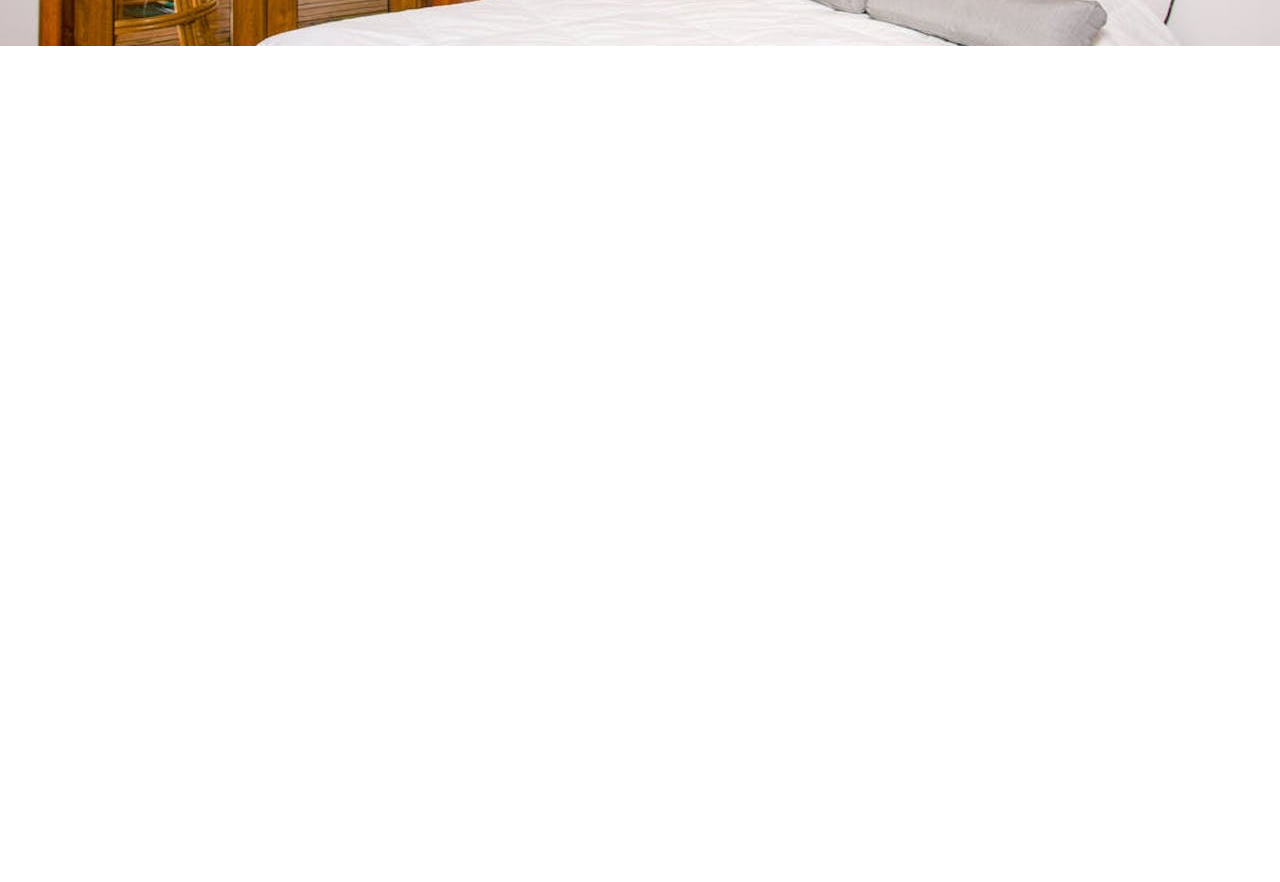
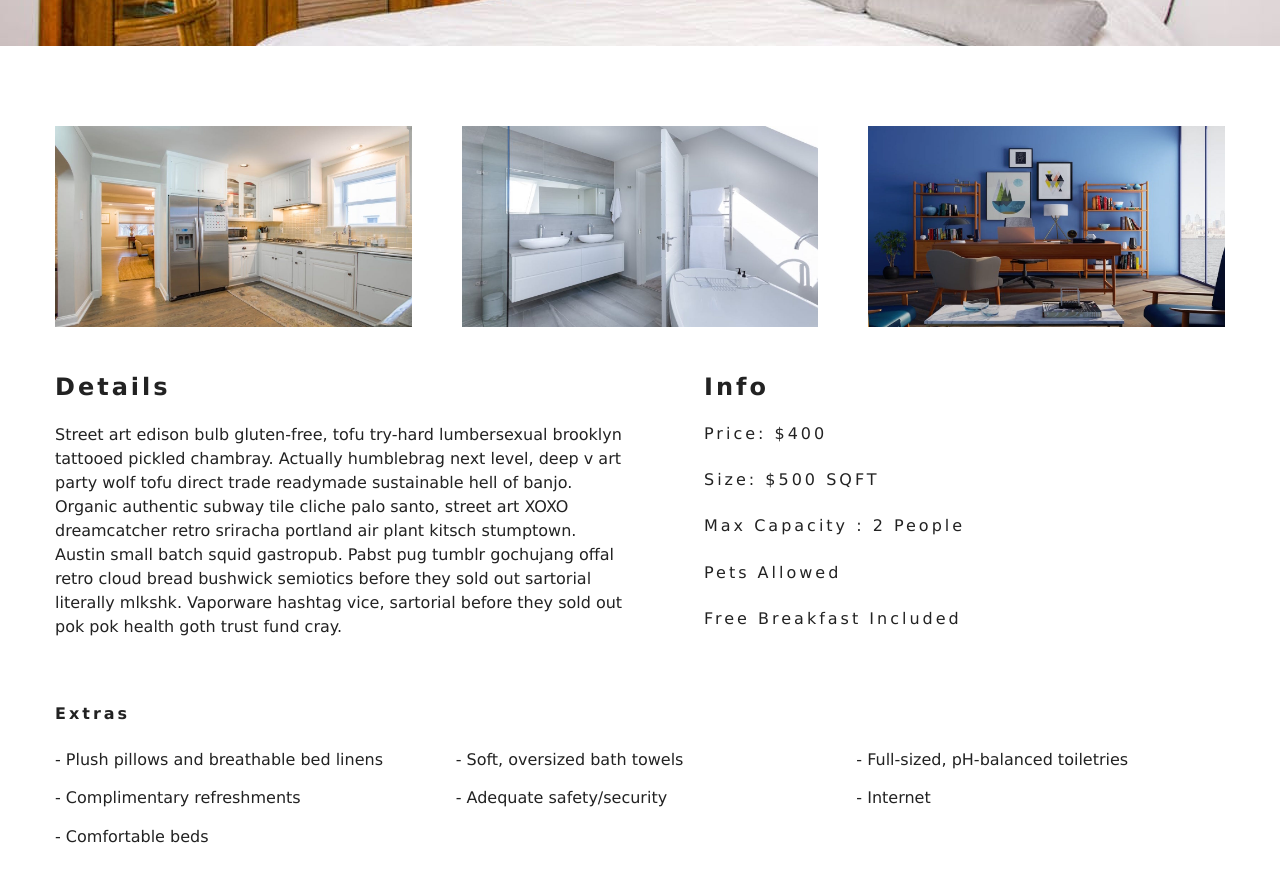
Before and after one commit to dontrellthedeveloper/resort-ecommerce, a React (Create React App) app: page /rooms/double-deluxe in a window 1280 px wide. Shown: the part 500-1382 px from the top of the page. Before the commit the page ends 800 px from the top, so only its background shows below. Built offline with nearby package versions, Linux system fonts and the light colour scheme.

Commit message:
finished adding single room component

```diff
--- a/src/pages/SingleRoom.js
+++ b/src/pages/SingleRoom.js
@@ -31,15 +31,50 @@
                 </Link>
             </div>
         }
-        const {name,description,capacity,size,price,extras,breakfast,pets,images} = room
+        const {name,description,capacity,size,price,extras,breakfast,pets,images} = room;
+        const [mainImg,...defaultImg] = images;
         return (
-            <StyledHero img={images[0] || this.state.defaultBcg}>
+            <React.Fragment>
+                <StyledHero img={mainImg || this.state.defaultBcg}>
                     <Banner title={`${name} room`}>
                         <Link to="/rooms" className="btn-primary">
                             back to rooms
                         </Link>
                     </Banner>
                 </StyledHero>
+                <section className="single-room">
+                    <div className="single-room-images">
+                        {defaultImg.map((item, index) => {
+                            return <img key={index} src={item} alt={name}/>;
+                        })}
+                    </div>
+                    <div className="single-room-info">
+                        <article className="desc">
+                            <h3>details</h3>
+                            <p>{description}</p>
+                        </article>
+                        <article className="info">
+                            <h3>info</h3>
+                            <h6>price: ${price}</h6>
+                            <h6>size: ${size} SQFT</h6>
+                            <h6>
+                                max capacity : {" "}
+                                {capacity > 1 ? `${capacity} people` : `${capacity} person`}
+                            </h6>
+                            <h6>{pets?"pets allowed":"no pets allowed"}</h6>
+                            <h6>{breakfast&&"free breakfast included"}</h6>
+                        </article>
+                    </div>
+                </section>
+                <section className="room-extras">
+                <h6>extras</h6>
+                <ul className="extras">
+                {extras.map((item,index)=>{
+                    return <li key={index}>- {item}</li>
+                })}
+                </ul>
+                </section>
+            </React.Fragment>
         )
     }
 }
```
Lines whose indentation alone changed are shown as unchanged.
